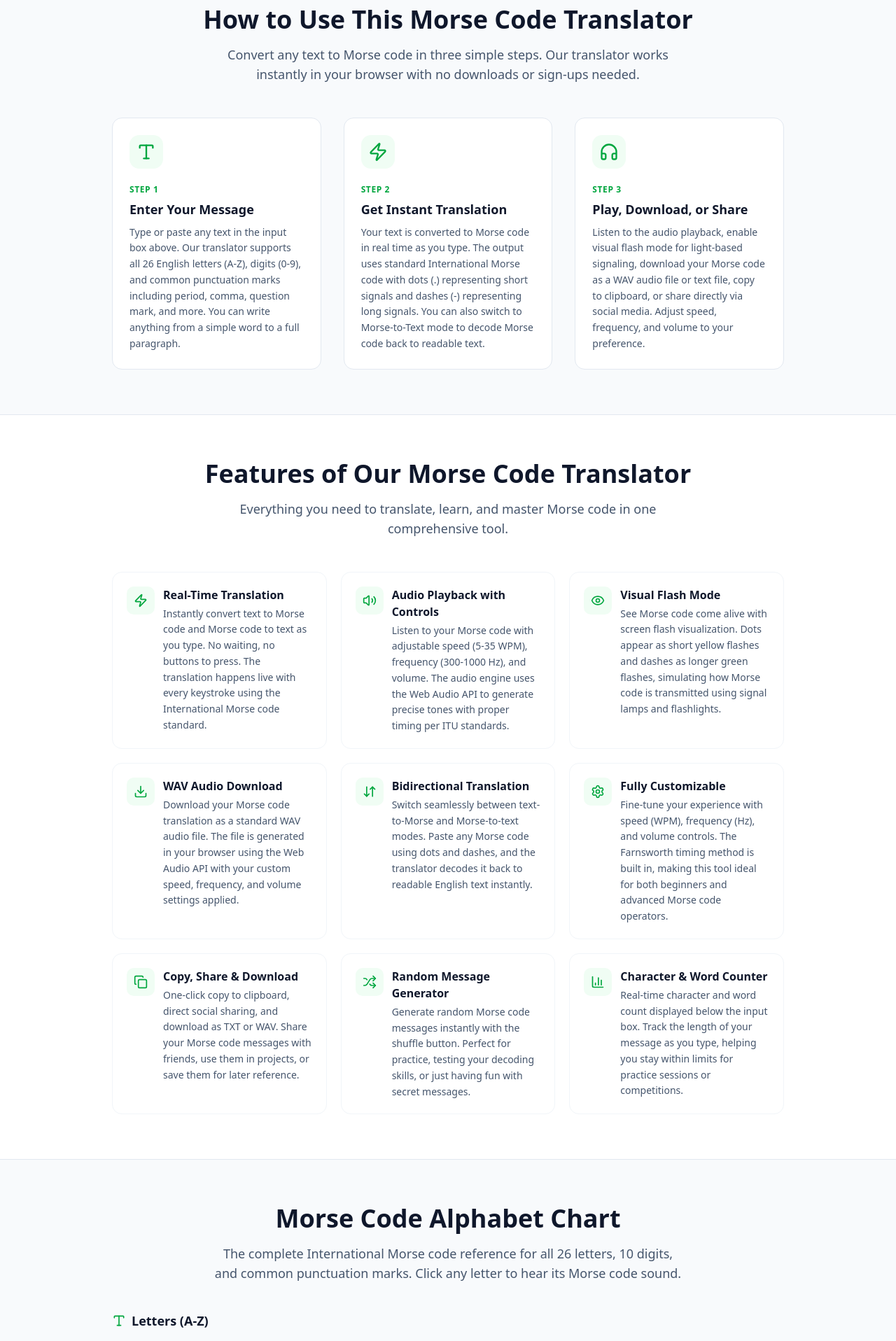
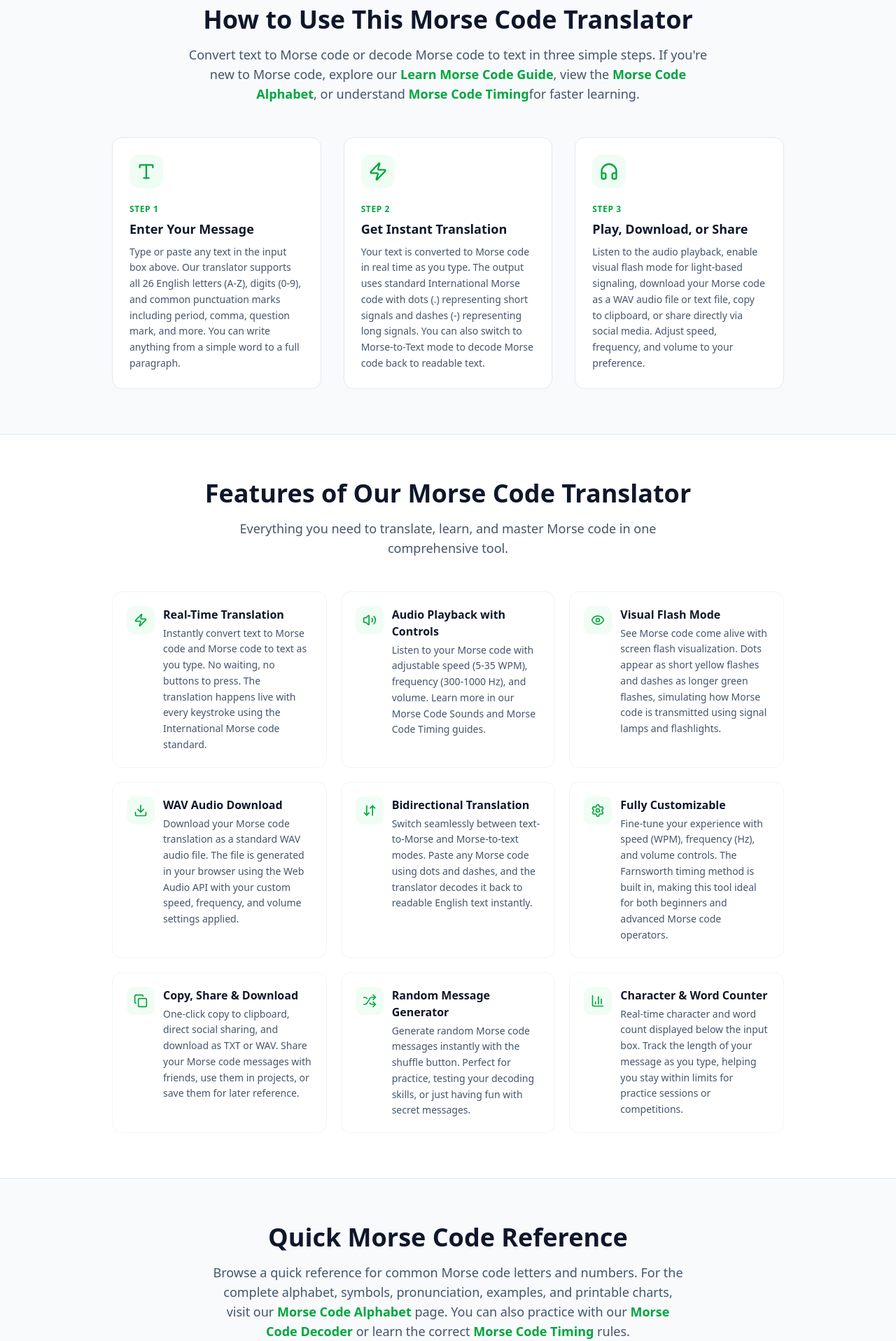
Before and after one commit to muzamil4382-hue/Morse-code-0.2, a Next.js app: page / in a window 1280 px wide. Shown: the part 1220-3136 px from the top of the page at 70% size. Built offline with nearby package versions, Linux system fonts and the light colour scheme.

Commit message:
home page update

```diff
--- a/src/app/home.client.tsx
+++ b/src/app/home.client.tsx
@@ -282,7 +282,30 @@ export default function HomeClient({ faqs }: Props) {
       <section className="mx-auto max-w-5xl px-4 sm:px-6 lg:px-8 py-16">
         <div className="text-center mb-12">
           <h2 className="text-3xl sm:text-4xl font-bold text-slate-900 dark:text-white mb-4">How to Use This Morse Code Translator</h2>
-          <p className="text-lg text-slate-600 dark:text-slate-400 max-w-2xl mx-auto">Convert any text to Morse code in three simple steps. Our translator works instantly in your browser with no downloads or sign-ups needed.</p>
+          <p className="text-lg text-slate-600 dark:text-slate-400 max-w-3xl mx-auto">
+Convert text to Morse code or decode Morse code to text in three simple steps. If you're new to Morse code, explore our{" "}
+<Link
+  href="/learn-morse-code"
+  className="text-green-600 hover:underline font-semibold"
+>
+  Learn Morse Code Guide
+</Link>
+, view the{" "}
+<Link
+  href="/morse-code-alphabet"
+  className="text-green-600 hover:underline font-semibold"
+>
+  Morse Code Alphabet
+</Link>
+, or understand{" "}
+<Link
+  href="/morse-code-timing"
+  className="text-green-600 hover:underline font-semibold"
+>
+  Morse Code Timing
+</Link>
+for faster learning.
+</p>
         </div>
         <div className="grid md:grid-cols-3 gap-8">
           {[
@@ -310,7 +333,7 @@ export default function HomeClient({ faqs }: Props) {
           <div className="grid sm:grid-cols-2 lg:grid-cols-3 gap-5">
             {[
               { icon: <Zap className="w-5 h-5" />, title: "Real-Time Translation", desc: "Instantly convert text to Morse code and Morse code to text as you type. No waiting, no buttons to press. The translation happens live with every keystroke using the International Morse code standard." },
-              { icon: <Volume2 className="w-5 h-5" />, title: "Audio Playback with Controls", desc: "Listen to your Morse code with adjustable speed (5-35 WPM), frequency (300-1000 Hz), and volume. The audio engine uses the Web Audio API to generate precise tones with proper timing per ITU standards." },
+              { icon: <Volume2 className="w-5 h-5" />, title: "Audio Playback with Controls", desc: "Listen to your Morse code with adjustable speed (5-35 WPM), frequency (300-1000 Hz), and volume. Learn more in our Morse Code Sounds and Morse Code Timing guides." },
               { icon: <Eye className="w-5 h-5" />, title: "Visual Flash Mode", desc: "See Morse code come alive with screen flash visualization. Dots appear as short yellow flashes and dashes as longer green flashes, simulating how Morse code is transmitted using signal lamps and flashlights." },
               { icon: <Download className="w-5 h-5" />, title: "WAV Audio Download", desc: "Download your Morse code translation as a standard WAV audio file. The file is generated in your browser using the Web Audio API with your custom speed, frequency, and volume settings applied." },
               { icon: <ArrowDownUp className="w-5 h-5" />, title: "Bidirectional Translation", desc: "Switch seamlessly between text-to-Morse and Morse-to-text modes. Paste any Morse code using dots and dashes, and the translator decodes it back to readable English text instantly." },
@@ -336,8 +359,31 @@ export default function HomeClient({ faqs }: Props) {
       {/* ─── MORSE CODE ALPHABET CHART ─── */}
       <section className="mx-auto max-w-5xl px-4 sm:px-6 lg:px-8 py-16">
         <div className="text-center mb-10">
-          <h2 className="text-3xl sm:text-4xl font-bold text-slate-900 dark:text-white mb-4">Morse Code Alphabet Chart</h2>
-          <p className="text-lg text-slate-600 dark:text-slate-400 max-w-2xl mx-auto">The complete International Morse code reference for all 26 letters, 10 digits, and common punctuation marks. Click any letter to hear its Morse code sound.</p>
+          <h2 className="text-3xl sm:text-4xl font-bold text-slate-900 dark:text-white mb-4">Quick Morse Code Reference</h2>
+            <p className="text-lg text-slate-600 dark:text-slate-400 max-w-2xl mx-auto">
+Browse a quick reference for common Morse code letters and numbers. For the complete alphabet, symbols, pronunciation, examples, and printable charts, visit our{" "}
+<Link
+  href="/morse-code-alphabet"
+  className="text-green-600 hover:underline font-semibold"
+>
+  Morse Code Alphabet
+</Link>
+{" "}page. You can also practice with our{" "}
+<Link
+  href="/morse-code-decoder"
+  className="text-green-600 hover:underline font-semibold"
+>
+  Morse Code Decoder
+</Link>
+{" "}or learn the correct{" "}
+<Link
+  href="/morse-code-timing"
+  className="text-green-600 hover:underline font-semibold"
+>
+  Morse Code Timing
+</Link>
+{" "}rules.
+</p>
         </div>
         <h3 className="text-lg font-bold text-slate-900 dark:text-white mb-4 flex items-center gap-2"><Type className="w-5 h-5 text-green-600" /> Letters (A-Z)</h3>
         <div className="grid grid-cols-4 sm:grid-cols-6 md:grid-cols-9 gap-2.5 mb-8">
@@ -376,7 +422,30 @@ export default function HomeClient({ faqs }: Props) {
         <div className="mx-auto max-w-5xl px-4 sm:px-6 lg:px-8 py-16">
           <div className="text-center mb-10">
             <h2 className="text-3xl sm:text-4xl font-bold text-slate-900 dark:text-white mb-4">What Is Morse Code?</h2>
-            <p className="text-lg text-slate-600 dark:text-slate-400 max-w-3xl mx-auto">Morse code is a method of telecommunication that encodes text characters as standardized sequences of two different signal durations, called dots and dashes. Developed by Samuel Morse and Alfred Vail in 1837, it was the primary method of long-distance electronic communication before the advent of telephone networks.</p>
+            <p className="text-lg text-slate-600 dark:text-slate-400 max-w-3xl mx-auto">
+Morse code is a method of telecommunication that represents letters, numbers, and symbols using dots and dashes. Developed by Samuel Morse and Alfred Vail in 1837, it later became the international standard for long-distance communication. If you're new to Morse code, start with our{" "}
+<Link
+  href="/learn-morse-code"
+  className="text-green-600 hover:underline font-semibold"
+>
+  Learn Morse Code
+</Link>{" "}
+guide, explore the{" "}
+<Link
+  href="/morse-code-alphabet"
+  className="text-green-600 hover:underline font-semibold"
+>
+  Morse Code Alphabet
+</Link>{" "}
+or try our{" "}
+<Link
+  href="/morse-code-decoder"
+  className="text-green-600 hover:underline font-semibold"
+>
+  Morse Code Decoder
+</Link>{" "}
+to practice real examples.
+</p>
           </div>
           <div className="grid md:grid-cols-2 gap-8 mb-10">
             <div>
@@ -526,6 +595,37 @@ export default function HomeClient({ faqs }: Props) {
           <div className="text-center mb-10">
             <h2 className="text-3xl sm:text-4xl font-bold text-slate-900 dark:text-white mb-4">Common Morse Code Words</h2>
             <p className="text-lg text-slate-600 dark:text-slate-400 max-w-2xl mx-auto">These are the most frequently looked-up words in Morse code. Each one is used thousands of times daily by learners, hobbyists, and emergency communicators around the world.</p>
+            <p className="mt-6 text-slate-700 dark:text-slate-300 leading-8">
+Want to improve your Morse code skills? Start with our{" "}
+<Link
+  href="/learn-morse-code"
+  className="font-semibold text-green-600 hover:underline"
+>
+  Learn Morse Code Guide
+</Link>
+, test yourself using the{" "}
+<Link
+  href="/morse-code-quiz"
+  className="font-semibold text-green-600 hover:underline"
+>
+  Morse Code Quiz
+</Link>
+, decode real messages with the{" "}
+<Link
+  href="/morse-code-decoder"
+  className="font-semibold text-green-600 hover:underline"
+>
+  Morse Code Decoder
+</Link>
+, or understand digital encoding using our{" "}
+<Link
+  href="/binary-code-translator"
+  className="font-semibold text-green-600 hover:underline"
+>
+  Binary Code Translator
+</Link>
+.
+</p>
           </div>
           <div className="grid grid-cols-2 sm:grid-cols-3 gap-4">
             {[
```
